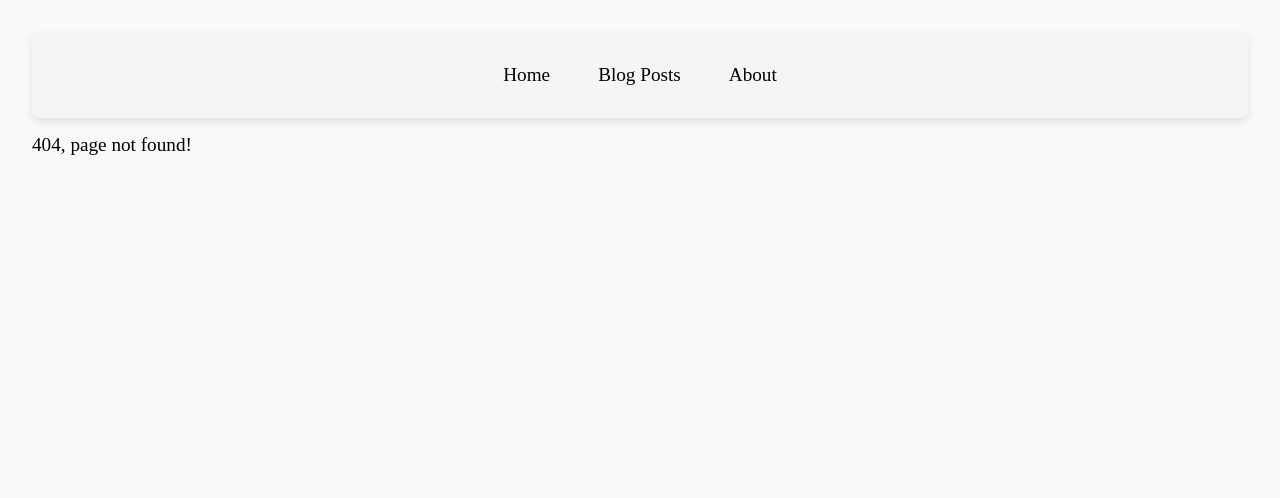
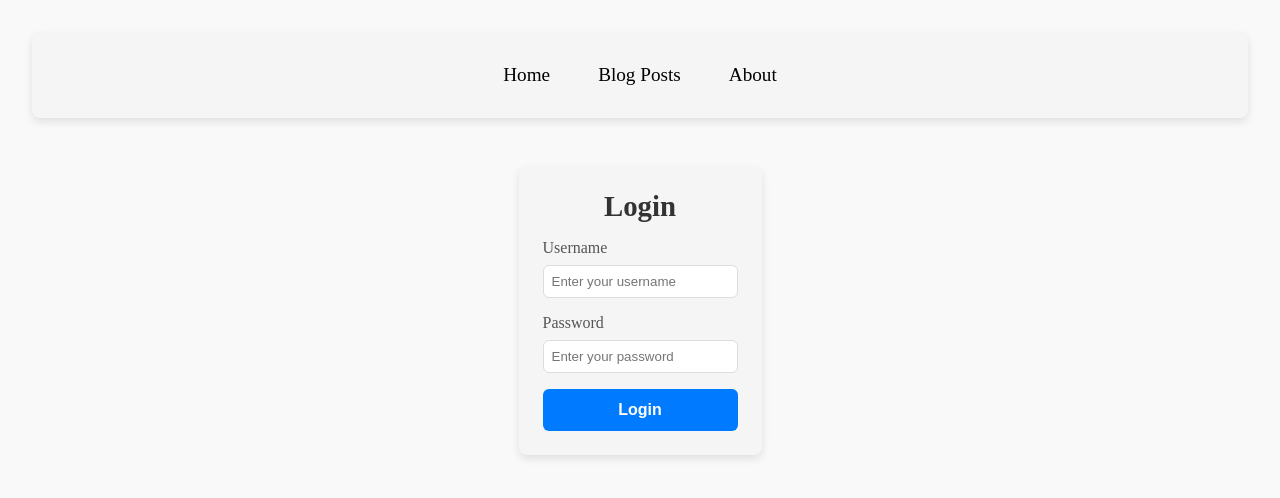
Before and after one commit to trinaldo3/learn-vue-3-with-bingyang, a Vue app: page /login in a window 1280 px wide. Before the commit this address had no page. Shown: the top 498 px of the page. Built offline with nearby package versions, Linux system fonts and the light colour scheme.

Commit message:
navigation guards

```diff
--- /dev/null
+++ b/src/apis/auth.js
@@ -0,0 +1,15 @@
+import { ref } from 'vue'
+
+const isAuthenticated = ref(false) // A global state that tracks whether the user is logged in
+
+const login = async (username, password) => {
+  // Simulate a successful login
+  isAuthenticated.value = true
+}
+
+const logout = async () => {
+  // Simulate a successful logout
+  isAuthenticated.value = false
+}
+
+export { isAuthenticated, login, logout }
--- a/src/router/index.js
+++ b/src/router/index.js
@@ -8,6 +8,9 @@ import BlogPost from '@/views/BlogPost.vue'
 import BlogPostsGreeting from '@/views/BlogPostsGreeting.vue'
 import NotFound from '@/views/NotFound.vue'
 import Ads from '@/views/Ads.vue'
+import Login from '@/views/Login.vue'
+import MainLayout from '@/views/MainLayout.vue'
+import { isAuthenticated } from '@/apis/auth'
 
 // Create a router instance
 const router = createRouter({
@@ -15,14 +18,30 @@ const router = createRouter({
   history: createWebHistory(),
   // Define some routes, each route record should map to a component
   routes: [
-    { path: '/', name: 'home', component: Home },
+    {
+      path: '/',
+      name: 'mainLayout',
+      component: MainLayout,
+      redirect: { name: 'home' },
+      children: [
+        {
+          path: '/home',
+          name: 'home',
+          component: Home,
+          meta: { requiresAuth: false },
+        },
         {
           path: '/blogPosts',
           name: 'blogPosts',
           component: BlogPosts,
           redirect: { name: 'blogPostsGreeting' },
           children: [
-        { path: '', name: 'blogPostsGreeting', component: BlogPostsGreeting },
+            {
+              path: '',
+              name: 'blogPostsGreeting',
+              component: BlogPostsGreeting,
+              meta: { requiresAuth: false },
+            },
             {
               path: '/blogPosts/:id(\\d+)',
               name: 'blogPost',
@@ -30,17 +49,45 @@ const router = createRouter({
                 default: BlogPost,
                 sidebar: Ads,
               },
+              meta: { requiresAuth: true },
             },
           ],
         },
-    { path: '/about', name: 'about', component: About },
+        {
+          path: '/about',
+          name: 'about',
+          component: About,
+          meta: { requiresAuth: false },
+        },
+      ],
+    },
+    {
+      path: '/login',
+      name: 'login',
+      component: Login,
+      meta: { requiresAuth: false },
+    },
     {
       path: '/:pathMatch(.*)*', // Match any path that hasn't been matched by a previous route
       name: 'notFound',
       component: NotFound,
+      meta: { requiresAuth: false },
     },
   ],
 })
 
+router.beforeEach((to, from) => {
+  console.log(from.name, '->', to.name)
+  if (to.meta.requiresAuth && !isAuthenticated.value) {
+    // Redirect to the login page with the originally requested page as the redirect query parameter
+    return { name: 'login', query: { redirect: to.fullPath } }
+  }
+})
+
+// Global after each navigation guard (for cleanup or loggin)
+router.afterEach((to, from) => {
+  console.log(`Successfully navigated to: ${to.fullPath}`)
+})
+
 // Export the router instance
 export default router
--- a/src/views/About.vue
+++ b/src/views/About.vue
@@ -4,6 +4,13 @@
     </div>
 </template>
 
-<script setup></script>
+<script setup>
+import { onBeforeRouteLeave } from 'vue-router'
+
+// This hook will be called when we leave the about page
+onBeforeRouteLeave((to, from) => {
+    window.alert('Don\'t forget to like us on Facebook!')
+})
+</script>
 
 <style lang="scss" scoped></style>
--- /dev/null
+++ b/src/views/Login.vue
@@ -0,0 +1,114 @@
+<template>
+    <div class="login-container">
+        <h2>Login</h2>
+        <form @submit.prevent="handleLogin" class="login-form">
+            <div class="form-group">
+                <label for="username">Username</label>
+                <input type="text" id="username" name="username" v-model="username" required
+                    placeholder="Enter your username">
+            </div>
+            <div class="form-group">
+                <label for="password">Password</label>
+                <input type="password" id="password" name="password" v-model="password" required
+                    placeholder="Enter your password">
+            </div>
+            <button type="submit" class="login-button">Login</button>
+        </form>
+    </div>
+</template>
+
+<script setup>
+import { login } from '@/apis/auth'
+import { ref } from 'vue'
+import { useRouter, useRoute } from 'vue-router'
+
+const username = ref('')
+const password = ref('')
+
+const router = useRouter()
+const route = useRoute()
+
+async function handleLogin() {
+    try {
+        await login(username.value, password.value)
+        // Redirect to the page the user originally wanted to visit, or fallback to home
+        const redirectPath = route.query.redirect || { name: 'home' }
+        router.replace(redirectPath)
+    } catch (error) {
+        console.error(error)
+    }
+}
+</script>
+
+<style lang="scss" scoped>
+.login-container {
+    padding: 1.5rem;
+    background-color: #f5f5f5;
+    border-radius: 8px;
+    box-shadow: 0 4px 8px rgba(0, 0, 0, 0.1);
+    max-width: 400px;
+    margin: 2rem auto;
+
+    h2 {
+        margin-bottom: 1rem;
+        font-size: 1.8rem;
+        font-weight: bold;
+        color: #333;
+        text-align: center;
+    }
+
+    .login-form {
+        display: flex;
+        flex-direction: column;
+        gap: 1rem;
+
+        .form-group {
+            display: flex;
+            flex-direction: column;
+
+            label {
+                margin-bottom: 0.5rem;
+                font-size: 1rem;
+                color: #555;
+            }
+
+            input {
+                padding: 0.5rem;
+                border: 1px solid #ddd;
+                border-radius: 6px;
+                background-color: #fff;
+                transition: all 0.3s ease;
+
+                &:focus {
+                    border-color: #007bff;
+                    box-shadow: 0 0 4px rgba(0, 123, 255, 0.5);
+                    outline: none;
+                }
+            }
+        }
+
+        .login-button {
+            padding: 0.75rem;
+            border: none;
+            border-radius: 6px;
+            background-color: #007bff;
+            color: #fff;
+            font-size: 1rem;
+            font-weight: bold;
+            cursor: pointer;
+            transition: all 0.3s ease;
+
+            &:hover {
+                background-color: #0056b3;
+                box-shadow: 0 6px 12px rgba(0, 0, 0, 0.1);
+                transform: translateY(-3px);
+            }
+
+            &:active {
+                transform: translateY(3px);
+                box-shadow: 0 4px 8px rgba(0, 0, 0, 0.1);
+            }
+        }
+    }
+}
+</style>
--- /dev/null
+++ b/src/views/MainLayout.vue
@@ -0,0 +1,18 @@
+<template>
+    <div class="main-layout">
+        <Navigation></Navigation>
+        <router-view></router-view>
+    </div>
+</template>
+
+<script setup>
+import Navigation from '@/components/Navigation.vue';
+</script>
+
+<style lang="scss" scoped>
+.main-layout {
+    display: flex;
+    flex-direction: column;
+    gap: 1rem;
+}
+</style>
```
Lines whose indentation alone changed are shown as unchanged.
